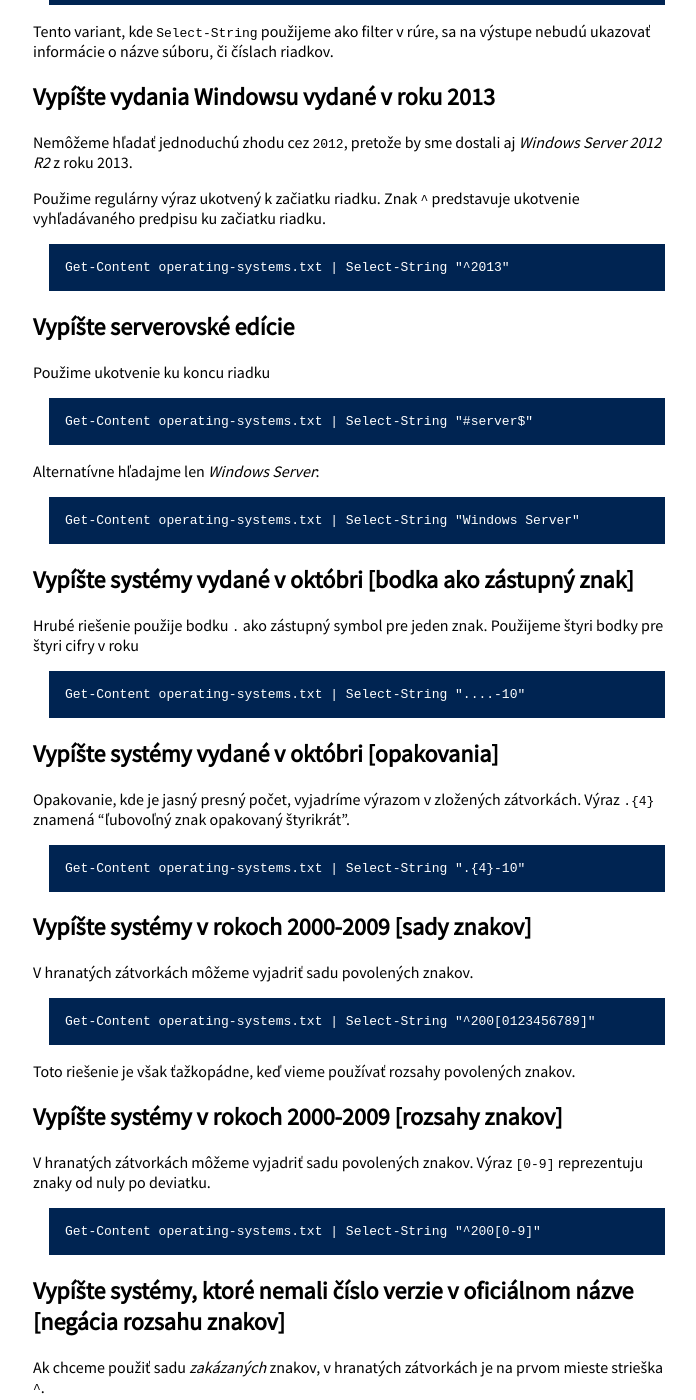
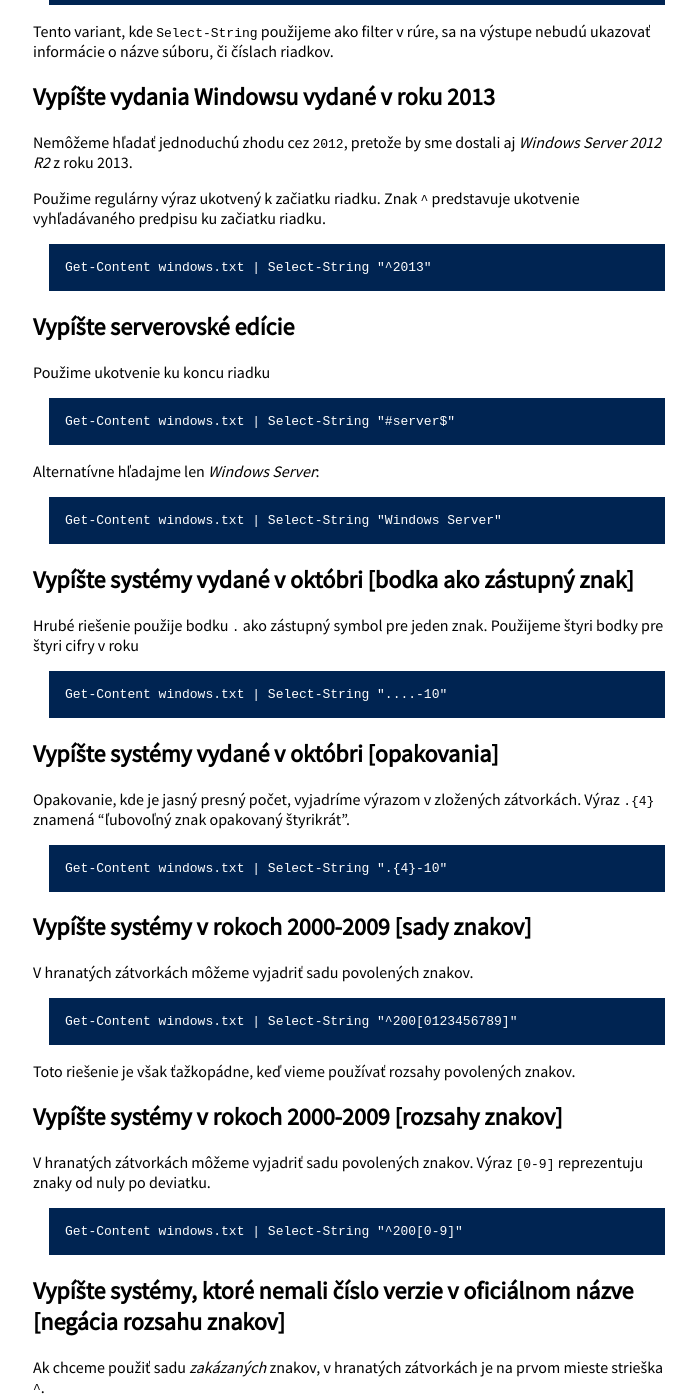
Before and after one commit to novotnyr/powershell-cvicebnica, a Jekyll site: the page built from regexp.markdown, in a window 1280 px wide and 1400 px high, scrolled down 1708 px. Shown: the whole window, without its empty margins (291-987 px from the left). Built offline with Jekyll 4.4.1, drawn with Linux system fonts in a browser that asks for light colours; some of the changed text lies outside the part shown.

Commit message:
Upravene formatovanie prikladov

```diff
--- a/regexp.markdown
+++ b/regexp.markdown
@@ -13,7 +13,7 @@
 Ukážkové dáta
 --------------
 
-Predstavme si ukážkové dáta v súbore `operating-systems.txt`.
+Predstavme si ukážkové dáta v súbore `windows.txt`.
 
 	1995-08-24 Windows 95 [Chicago] #win
 	1998-06-25 Windows 98 [Memphis] #win
@@ -35,7 +35,7 @@
 Vypíšte vydania Windowsu vydané v roku 2015 [`Where-Object` a `match`]
 ----------------------------------
 
-	Get-Content operating-systems.txt | Select-String 2015 }
+	Get-Content windows.txt | Select-String 2015 }
 
 Každý riadok súboru sa odošle do rúry, kde je filtrovaný pomocou operátora `-match`. Tento operátor berie ako parameter *regulárny výraz*, ktorý sa musí zhodovať s riadkom súboru.
 
@@ -45,7 +45,7 @@
 Vypíšte vydania Windowsu vydané v roku 2015
 ---------------------
 
-	Select-String 2015 operating-systems.txt
+	Select-String 2015 windows.txt
 
 Cmdlet `Select-String` filtruje objekty podľa toho, či sa s nimi zhoduje regulárny výraz alebo nie. V tejto podobe berie dva parametre:
 
@@ -54,7 +54,7 @@
 
 Výsledok bude:
 
-	operating-systems.txt:15:2015-07-29 Windows 10 [Threshold] #win #win-nt
+	windows.txt:15:2015-07-29 Windows 10 [Threshold] #win #win-nt
 
 `Select-String` vypisuje podrobné informácie o zhode obsahujúce názov súboru a číslo riadku, na ktorom sa zhoda našla. Hodí sa to pri vyhľadávaní vo viacerých súboroch.
 
@@ -67,7 +67,7 @@
 Vypíšte vydania Windowsu vydané v roku 2015 [bez názvov súborov a výskytov]
 ---------------------------------
 
-	Get-Content operating-systems.txt | Select-String 2015
+	Get-Content windows.txt | Select-String 2015
 
 Tento variant, kde `Select-String` použijeme ako filter v rúre, sa na výstupe nebudú ukazovať informácie o názve súboru, či číslach riadkov.
 
@@ -78,38 +78,38 @@
 
 Použime regulárny výraz ukotvený k začiatku riadku. Znak `^` predstavuje ukotvenie vyhľadávaného predpisu ku začiatku riadku.
 
-	Get-Content operating-systems.txt | Select-String "^2013"
+	Get-Content windows.txt | Select-String "^2013"
 
 Vypíšte serverovské edície
 ---------------------------------
 
 Použime ukotvenie ku koncu riadku
 
-	Get-Content operating-systems.txt | Select-String "#server$"
+	Get-Content windows.txt | Select-String "#server$"
 
 Alternatívne hľadajme len *Windows Server*:
 
-	Get-Content operating-systems.txt | Select-String "Windows Server"
+	Get-Content windows.txt | Select-String "Windows Server"
 
 Vypíšte systémy vydané v októbri [bodka ako zástupný znak]
 ----------------------------------
 
 Hrubé riešenie použije bodku `.` ako zástupný symbol pre jeden znak. Použijeme štyri bodky pre štyri cifry v roku
 
-	Get-Content operating-systems.txt | Select-String "....-10"
+	Get-Content windows.txt | Select-String "....-10"
 
 Vypíšte systémy vydané v októbri [opakovania]
 ----
 Opakovanie, kde je jasný presný počet, vyjadríme výrazom v zložených zátvorkách. Výraz `.{4}` znamená "ľubovoľný znak opakovaný štyrikrát".
 
-	Get-Content operating-systems.txt | Select-String ".{4}-10"
+	Get-Content windows.txt | Select-String ".{4}-10"
 
 Vypíšte systémy v rokoch 2000-2009 [sady znakov]
 ----------------------------------
 
 V hranatých zátvorkách môžeme vyjadriť sadu povolených znakov.
 
-	Get-Content operating-systems.txt | Select-String "^200[0123456789]"
+	Get-Content windows.txt | Select-String "^200[0123456789]"
 
 Toto riešenie je však ťažkopádne, keď vieme používať rozsahy povolených znakov.
 
@@ -118,7 +118,7 @@
 
 V hranatých zátvorkách môžeme vyjadriť sadu povolených znakov. Výraz `[0-9]` reprezentuju znaky od nuly po deviatku.
 
-	Get-Content operating-systems.txt | Select-String "^200[0-9]"
+	Get-Content windows.txt | Select-String "^200[0-9]"
 
 Vypíšte systémy, ktoré nemali číslo verzie v oficiálnom názve [negácia rozsahu znakov]
 --------------------
@@ -131,7 +131,7 @@
 
 Výraz čítame ako "nie je povolená nula až deviatka a bodka".
 
-	Get-Content operating-systems.txt | Select-String "Windows [^0-9.]"
+	Get-Content windows.txt | Select-String "Windows [^0-9.]"
 
 V úlohe sú dve nečakané situácie:
 
@@ -143,13 +143,13 @@
 
 Hľadáme systémy, ktoré majú v názve *Windows*, a chceme pokryť dvojciferné verzie (ako napr. 98), ale aj typické štvorciferné Windows 2000.
 
-	Get-Content operating-systems.txt | Select-String "Windows [0-9]{2,4}"
+	Get-Content windows.txt | Select-String "Windows [0-9]{2,4}"
 
 Vypíšte systémy, ktoré majú v názve číslo roku, ale neignorujme serverovské edície [rozsahy znakov s opakovaním, zástupný znak hviezdička]
 ------------
 Hľadáme systémy, ktoré majú v názve *Windows*, a chceme pokryť dvojciferné verzie (ako napr. 98), ale aj typické štvorciferné Windows 2000. Zároveň potrebujeme pokryť situácie, kde medzi *Windows* a číslom verzie je nepovinný *Server*. To vyjadríme cez opakovanie ľubovoľného znaku, čo reprezentuje cez výraz `.*`.
 
-	Get-Content operating-systems.txt | Select-String "Windows.*[0-9]{2,4}"
+	Get-Content windows.txt | Select-String "Windows.*[0-9]{2,4}"
 
 Výraz znamená "hľadaj najprv *Windows*, za ním ľubovoľný znak opakovaný nula či viakrát a za ním idú dve alebo štyri čísla"
 
@@ -159,7 +159,7 @@
 
 Nepovinný reťazec môžeme označiť ako **skupinu znakov** opakovanú nula alebo raz. Skupiny ohraničujeme bežnými zátvorkami.
 
-	Get-Content operating-systems.txt | Select-String "Windows (Server ){0,1}[0-9]{2,4}"
+	Get-Content windows.txt | Select-String "Windows (Server ){0,1}[0-9]{2,4}"
 
 Regulárny výraz čítame postupne zľava doprava:
 
@@ -177,12 +177,16 @@
 
 Výrazom `^[0-9]{4}` pokryjeme roky, teda štyri cifry na začiatku riadku. Rok na každom riadku sa objaví na nultom prvku premennej `$matches`, a pristúpime k nemu cez `$matches[0]`.
 
-	Get-Content operating-systems.txt | Where-Object { $_ -match "^[0-9]{4}" } | ForEach-Object { $matches[0] }
+	Get-Content windows.txt |
+		Where-Object { $_ -match "^[0-9]{4}" } |
+			ForEach-Object { $matches[0] }
 
 <div markdown="1" class="alternative-solution">
 V Powershelli 3.0 a novšom možno použiť aj vylepšený cmdlet `Select-String`, i keď s ťažkopádnejšou syntaxou.
 
-	Get-Content operating-systems.txt | Select-String "^[0-9]{4}" | % { $_.matches.groups[0].value }
+	Get-Content windows.txt |
+		Select-String "^[0-9]{4}" |
+			ForEach-Object { $_.matches.groups[0].value }
 
 V tomto prípade sa každý vyhovujúci riadok pretaví do objektu `MatchInfo`, kde z vlastnosti `matches.groups` na nultej pozícii vytiahneme príslušný vyhovujúci podreťazec.
 </div>
@@ -197,7 +201,9 @@
 
 Výsledná rúra bude:
 
-	Get-Content operating-systems.txt | Where-Object { $_ -match "\[.*\]" } | ForEach-Object { $matches[0] }
+	Get-Content windows.txt |
+		Where-Object { $_ -match "\[.*\]" } |
+			ForEach-Object { $matches[0] }
 
 Výsledok však bude obsahovať aj samotné zátvorky.
 
@@ -219,12 +225,16 @@
 
 Obsah skupiny sa objaví v premennej `$matches` na prvej pozícii
 
-	Get-Content operating-systems.txt | Where-Object { $_ -match "\[(.*)\]" } | ForEach-Object { $matches[1] }
+	Get-Content windows.txt |
+		Where-Object { $_ -match "\[(.*)\]" } |
+			ForEach-Object { $matches[1] }
 
 Vypíšte názvy Windowsov a roky vydania (`$matches`)
 ---
 
-	Get-Content operating-systems.txt | Where-Object { $_ -match "([0-9]{4}).*(Windows .*) \[" } | ForEach-Object { $matches[2] + " (" + $matches[1] + ")"}
+	Get-Content windows.txt |
+		Where-Object { $_ -match "([0-9]{4}).*(Windows .*) \[" } |
+			ForEach-Object { $matches[2] + " (" + $matches[1] + ")"}
 
 Vytvoríme regulárny výraz, v ktorom označíme skupiny pre roky a názvy vydaní.
 
@@ -249,7 +259,9 @@
 
 Toto však fungovať nebude, čo si všimnime na výsledku, kde prvú skupinu (edícia) oddelíme od heštagov v druhej skupine rúrou:
 
-	Get-Content operating-systems.txt | Where-Object { $_ -match "(Windows .*) \[.*(#.*)$" } | ForEach-Object { $matches[1] + "|" + $matches[2] }
+	Get-Content windows.txt |
+		Where-Object { $_ -match "(Windows .*) \[.*(#.*)$" } |
+			ForEach-Object { $matches[1] + "|" + $matches[2] }
 
 Výsledok:
 
```
